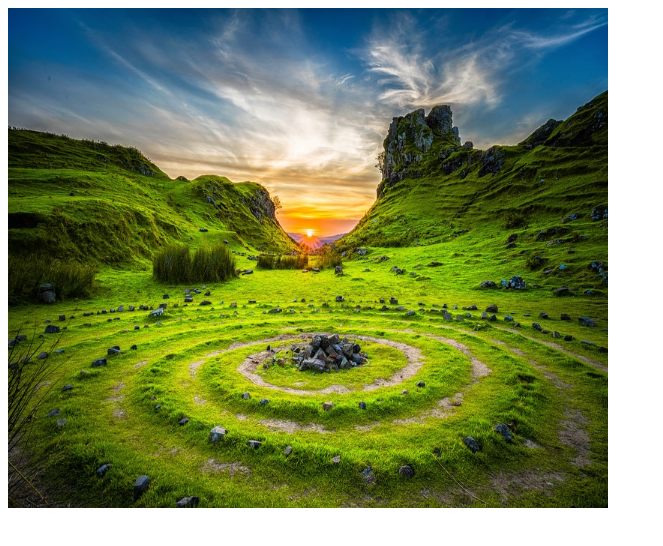
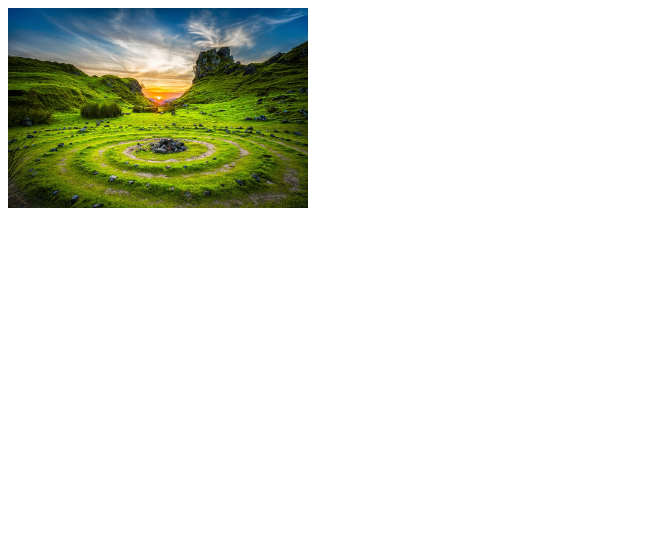
Before and after one commit to luisfer315/helloworld, a plain HTML site: page index.html in a window 1280 px wide. Shown: the whole page, without its empty margins (0-663 px from the left). Drawn offline with Linux system fonts and the light colour scheme.

Commit message:
Update index.html

```diff
--- a/index.html
+++ b/index.html
@@ -1,3 +1,3 @@
 <body>
-<img src="pic.jpg" width="600" height="500">
+<img src="pic.jpg" width="300" height="200">
 </body>
```
